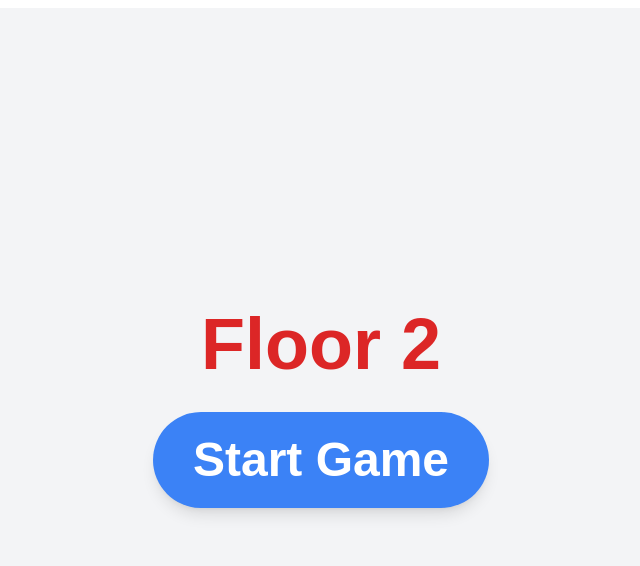
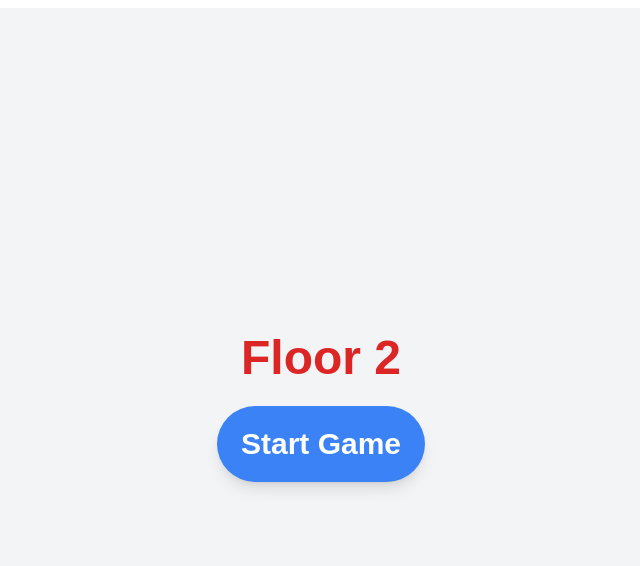
Before and after one commit to pitcha18/pitcha18.github.io, a Next.js app: page / in a window 1280 px wide. Both pictures are taken after a click on the button "Start". Shown: the top 566 px of the page, without its empty margins (319-959 px from the left). Built offline with nearby package versions, Linux system fonts and the light colour scheme.

Commit message:
Updated feature XYZ

```diff
--- a/app/components/ButtonTimer.tsx
+++ b/app/components/ButtonTimer.tsx
@@ -64,46 +64,49 @@ export default function ElevatorGame() {
   };
 
   return (
-    <div className="flex flex-col items-center justify-center min-h-screen bg-gray-100 p-6">
+    <div className="flex flex-col items-center justify-center min-h-screen bg-gray-100 p-4 md:p-6">
+      {/* ส่วนเริ่มต้นของเกม */}
       {!started && !gameFinished ? (
         targetFloor === null ? (
           <button
             onClick={handleStart}
-            className="px-16 py-8 text-6xl font-bold text-white bg-green-500 rounded-full shadow-lg hover:bg-green-600 transition-all"
+            className="w-full max-w-md px-8 py-6 text-4xl md:text-5xl font-bold text-white bg-green-500 rounded-full shadow-lg hover:bg-green-600 transition-all"
           >
             Start
           </button>
         ) : (
           <div className="flex flex-col items-center">
-            <h2 className="mb-8 text-7xl font-semibold text-red-600">
+            <h2 className="mb-6 text-5xl md:text-6xl font-semibold text-red-600">
               Floor {targetFloor}
             </h2>
             <button
               onClick={confirmStart}
-              className="px-10 py-6 text-5xl font-bold text-white bg-blue-500 rounded-full shadow-lg hover:bg-blue-600 transition-all"
+              className="w-full max-w-md px-6 py-5 text-3xl md:text-4xl font-bold text-white bg-blue-500 rounded-full shadow-lg hover:bg-blue-600 transition-all"
             >
               Start Game
             </button>
           </div>
         )
       ) : gameFinished ? (
-        <div className="mt-4 text-4xl font-semibold text-gray-700 text-center">
-          <h3 className="mb-6 text-5xl font-semibold text-red-600">Game Over</h3>
+        // ส่วนจบเกม
+        <div className="mt-4 text-center">
+          <h3 className="mb-4 text-4xl md:text-5xl font-semibold text-red-600">Game Over</h3>
           <button
             onClick={() => window.location.reload()}
-            className="mt-8 px-10 py-6 text-5xl font-bold text-white bg-blue-500 rounded-full shadow-lg hover:bg-blue-600 transition-all"
+            className="w-full max-w-md px-8 py-6 text-4xl md:text-5xl font-bold text-white bg-blue-500 rounded-full shadow-lg hover:bg-blue-600 transition-all"
           >
             Restart
           </button>
         </div>
       ) : (
+        // ส่วนเกมกำลังเล่น: แสดงปุ่มชั้น
         <div className="flex flex-col items-center">
-          <div className="grid grid-cols-2 md:grid-cols-3 lg:grid-cols-4 gap-6">
+          <div className="grid grid-cols-2 sm:grid-cols-3 md:grid-cols-4 gap-4 md:gap-6">
             {layouts[layoutIndex].map((floor) => (
               <button
                 key={floor}
                 onClick={() => handleFloorClick(floor)}
-                className="w-40 h-40 flex items-center justify-center text-6xl font-bold text-white bg-gray-500 border-8 border-gray-300 rounded-full shadow-xl transition-all duration-200 hover:brightness-125 active:scale-90"
+                className="w-20 h-20 sm:w-24 sm:h-24 md:w-28 md:h-28 lg:w-32 lg:h-32 flex items-center justify-center text-3xl sm:text-4xl md:text-5xl font-bold text-white bg-gray-500 border-4 border-gray-300 rounded-full shadow-xl transition-all duration-200 hover:brightness-125 active:scale-90"
               >
                 {floor}
               </button>
```
